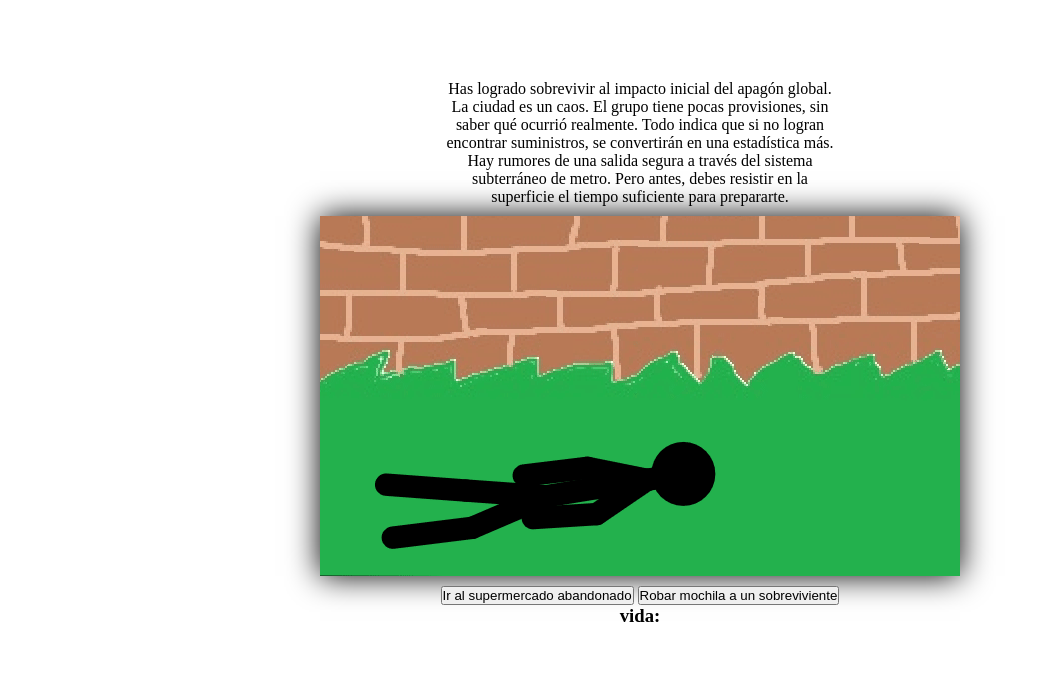
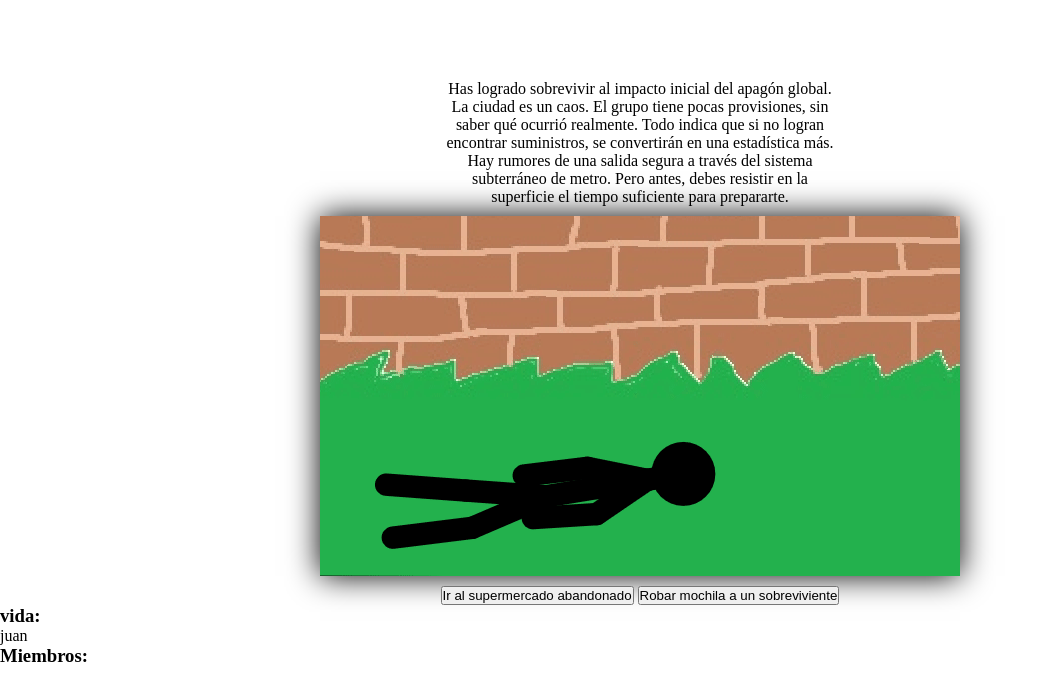
Before and after one commit to jjHernandez17/juego, a plain HTML site: page index.html in a window 1280 px wide. Shown: the whole page, without its empty margins (0-1048 px from the left). Drawn offline with Linux system fonts and the light colour scheme.

Commit message:
Add files via upload

```diff
--- a/index.html
+++ b/index.html
@@ -7,7 +7,8 @@
     <link rel="stylesheet" href="css/index.css">
 </head>
 <body>
-    <script src = "javas/index.js" ></script>
+
+    <main class="main" >
 
     <section id="contenedor-juego">
         <section id="juego">
@@ -25,14 +26,25 @@
             </div>
         </section>
 
-        <section class="vida">
-            <h3>vida:</h3>
-            <p id="numero-vida" ></p>
+
+    </section>
+        <section id="info">
+
+            <section class="vida">
+                <h3>vida:</h3>
+                <p id="numero-vida">juan</p>
+            </section>
+
+            <section class="miembros ">
+                <h3>Miembros: </h3>
+                <p id="numero-miembros"></p>
+
+            </section>
+
 
         </section>
-    </section>
+    </main>
 
-
-
+    <script src="./javas/index.js"></script>
 </body>
 </html>
```
